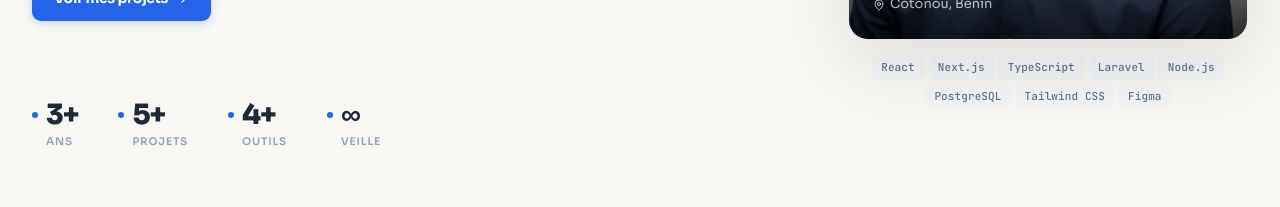
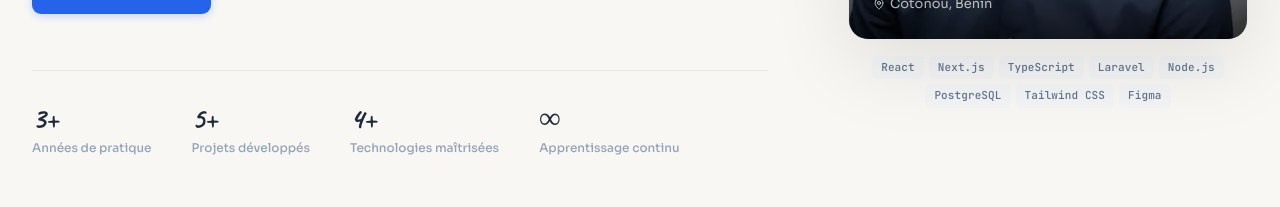
Before and after one commit to mahunaromaric/Mon-Portofolio, a React (Vite) app: page / in a window 1280 px wide. Shown: the part 558-765 px from the top of the page. Built offline with nearby package versions, Linux system fonts and the light colour scheme; no server answers; the database is empty.

Commit message:
hero stats: restore original, use Caveat for values

```diff
--- a/src/components/Hero.tsx
+++ b/src/components/Hero.tsx
@@ -1,19 +1,18 @@
 import { ArrowRight, MapPin } from 'lucide-react'
-import { C, useInView } from '../constants'
+import { C } from '../constants'
 import { Btn } from './ui/Btn'
 import { Tag } from './ui/Tag'
 import profilImg from '../img/profil.webp'
 
 const techs = ['React', 'Next.js', 'TypeScript', 'Laravel', 'Node.js', 'PostgreSQL', 'Tailwind CSS', 'Figma']
 const stats = [
-  { v: '3+', l: 'ANS' },
-  { v: '5+', l: 'PROJETS' },
-  { v: '4+', l: 'OUTILS' },
-  { v: '∞', l: 'VEILLE' },
+  { v: '3+', l: 'Années de pratique' },
+  { v: '5+', l: 'Projets développés' },
+  { v: '4+', l: 'Technologies maîtrisées' },
+  { v: '∞', l: 'Apprentissage continu' },
 ]
 
 export function Hero() {
-  const { ref, inView } = useInView()
   return (
     <section id="hero" style={{ minHeight: '100vh', display: 'flex', alignItems: 'center', paddingTop: 64, background: C.cream }}>
       <div style={{ maxWidth: 1280, margin: '0 auto', padding: '4rem 2rem', width: '100%' }}>
@@ -39,21 +38,11 @@ export function Hero() {
               <Btn href="#projects">Voir mes projets <ArrowRight size={14} /></Btn>
             </div>
 
-            <div ref={ref} style={{
-              display: 'flex', gap: '2.5rem', flexWrap: 'wrap', paddingTop: '1.5rem',
-              opacity: inView ? 1 : 0, transform: inView ? 'none' : 'translateY(16px)',
-              transition: 'all 0.7s cubic-bezier(0.4,0,0.2,1)',
-            }}>
-              {stats.map((s, i) => (
-                <div key={s.l} style={{
-                  opacity: inView ? 1 : 0, transform: inView ? 'none' : 'translateY(10px)',
-                  transition: `all 0.5s cubic-bezier(0.4,0,0.2,1) ${i * 0.1}s`,
-                }}>
-                  <div style={{ display: 'flex', alignItems: 'center', gap: 8 }}>
-                    <span style={{ width: 6, height: 6, borderRadius: '50%', background: C.blue, flexShrink: 0 }} />
-                    <span style={{ fontFamily: 'var(--font-display)', fontSize: 28, fontWeight: 800, letterSpacing: '-0.04em', color: C.ink, lineHeight: 1 }}>{s.v}</span>
-                  </div>
-                  <div style={{ fontFamily: 'var(--font-sans)', fontSize: 10.5, color: C.slate, marginTop: 5, fontWeight: 600, letterSpacing: '0.08em', marginLeft: 14 }}>{s.l}</div>
+            <div style={{ display: 'flex', gap: '2.5rem', flexWrap: 'wrap', paddingTop: '2rem', borderTop: `1px solid ${C.border}` }}>
+              {stats.map(s => (
+                <div key={s.l}>
+                  <div style={{ fontFamily: 'Caveat, cursive', fontSize: 30, fontWeight: 700, letterSpacing: '-0.02em', color: C.ink, lineHeight: 1 }}>{s.v}</div>
+                  <div style={{ fontFamily: 'var(--font-sans)', fontSize: 12, color: C.slate, marginTop: 5, fontWeight: 500 }}>{s.l}</div>
                 </div>
               ))}
             </div>
```
